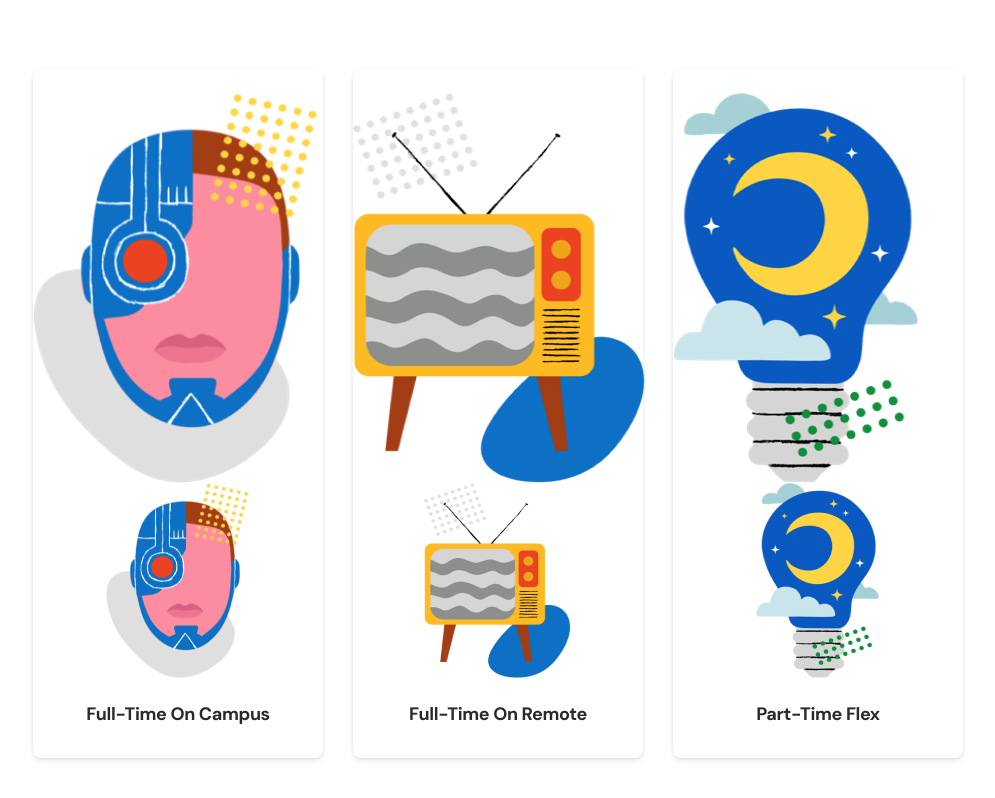
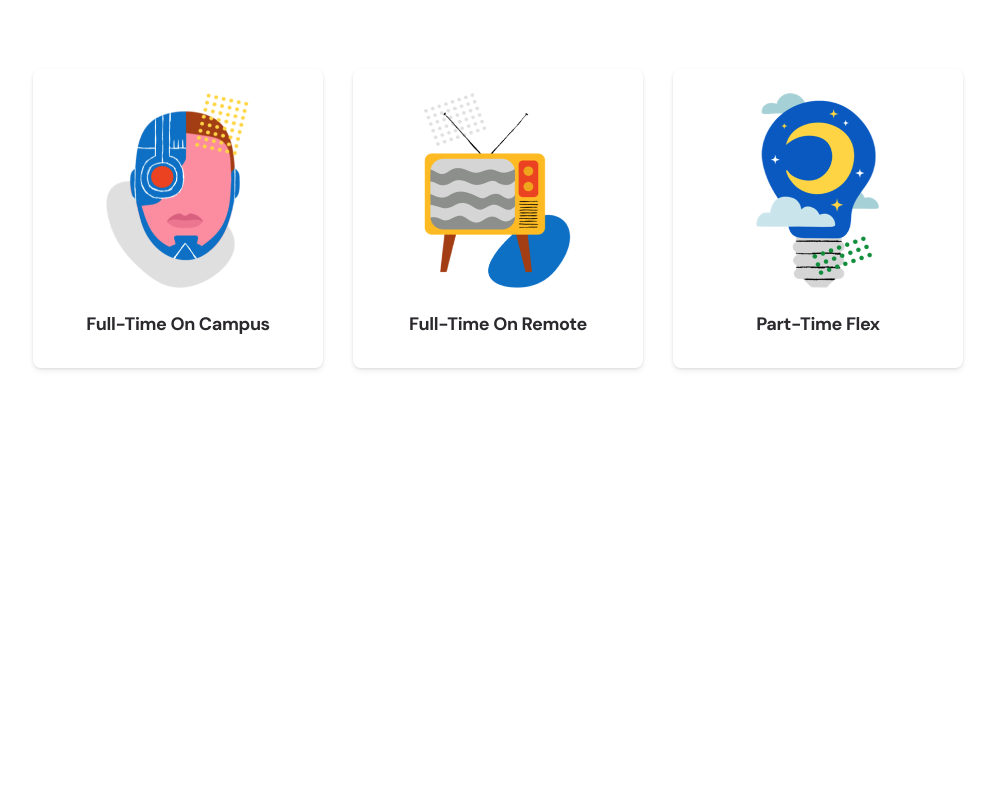
Before and after one commit to sypear/frontend-web-dev-course-promo-page, a plain HTML site: page index.html in a window 1280 px wide. Shown: the part 1271-2069 px from the top of the page, without its empty margins (142-1137 px from the left). After the commit the page ends 1735 px from the top, so only its background shows below. Drawn offline with Linux system fonts and the light colour scheme.

Commit message:
fix: program-card 내부 img 태그 삭제

```diff
--- a/index.html
+++ b/index.html
@@ -81,7 +81,6 @@
             <div class="row">
                 <div class="col-12 col-md-4">
                     <a href="#" class="program-card">
-                        <img src="./assets/img-fulltime-campus.png" alt="Full Time Campus">
                         <strong>
                             Full-Time On Campus
                         </strong>
@@ -89,7 +88,6 @@
                 </div>
                 <div class="col-12 col-md-4">
                     <a href="#" class="program-card">
-                        <img src="./assets/img-fulltime-remote.png" alt="Full Time Remote">
                         <strong>
                             Full-Time On Remote
                         </strong>
@@ -97,7 +95,6 @@
                 </div>
                 <div class="col-12 col-md-4">
                     <a href="#" class="program-card">
-                        <img src="./assets/img-parttime-flex.png" alt="Full Time Campus">
                         <strong>
                             Part-Time Flex
                         </strong>
```
